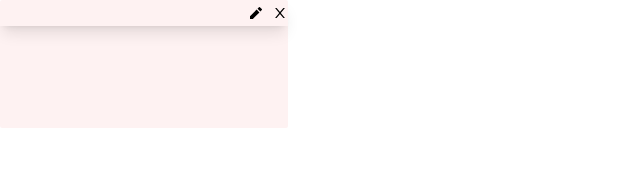
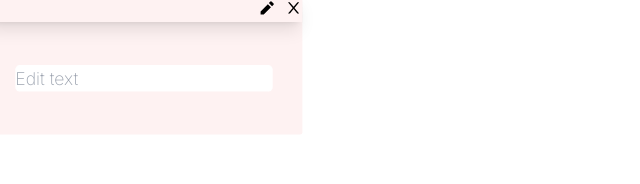
Before and after one commit to LaureanoDev/flashcard, a Next.js app: page /components/Flashcard in a window 1280 px wide. Both pictures are taken after a click on the icon 256 px from the left and 12 px from the top of the page. Shown: the top 184 px of the page, without its empty margins (0-640 px from the left). Built offline with nearby package versions, Linux system fonts and the light colour scheme.

Commit message:
framer motion add

```diff
--- a/package.json
+++ b/package.json
@@ -12,6 +12,7 @@
     "@next/font": "^13.1.5",
     "eslint": "8.32.0",
     "eslint-config-next": "13.1.5",
+    "framer-motion": "^9.0.1",
     "next": "13.1.5",
     "react": "18.2.0",
     "react-dom": "18.2.0",
--- a/pages/components/Flashcard.jsx
+++ b/pages/components/Flashcard.jsx
@@ -2,16 +2,21 @@ import React from "react";
 import { useState } from "react";
 import { AiOutlineClose } from "react-icons/ai";
 import { RiPencilFill } from "react-icons/ri";
+import { motion } from "framer-motion";
 
 const Flashcard = ({ deck, title, deleteCard }) => {
   const [front, setFront] = useState(true);
+  const [isEditing, setIsEditing] = useState(false);
 
   const returnCard = () => {
-    setFront(!front);
+    if (!isEditing) {
+      setFront(!front);
+    }
   };
 
   return (
-    <div
+    <motion.div
+      whileHover={{ scale: 1.1}}
       className={
         front
           ? "h-32 w-72 bg-red-50 rounded-sm cursor-pointer flex flex-col justify-center"
@@ -19,7 +24,7 @@ const Flashcard = ({ deck, title, deleteCard }) => {
       }
     >
       <div className="h-[20%] w-72 shadow-lg flex items-center justify-end gap-2">
-        <RiPencilFill />
+        <RiPencilFill onClick={() => setIsEditing(!isEditing)} type="submit" />
         <AiOutlineClose onClick={() => deleteCard(deck.id)} />
       </div>
       <div
@@ -27,17 +32,28 @@ const Flashcard = ({ deck, title, deleteCard }) => {
         onClick={returnCard}
       >
         <h1
-          className={front ? "display text-center overflow-hidden" : "hidden"}
+          className={
+            front && !isEditing
+              ? "display text-center overflow-hidden"
+              : "hidden"
+          }
         >
           {title}
         </h1>
+
+        <input
+          type="text"
+          className={isEditing ? "rounded border-none" : "hidden"}
+          placeholder="Edit text"
+        />
+
         <h1
           className={front ? "hidden" : "display text-center overflow-hidden"}
         >
           Back
         </h1>
       </div>
-    </div>
+    </motion.div>
   );
 };
 
--- a/pages/index.js
+++ b/pages/index.js
@@ -43,7 +43,7 @@ export default function Home() {
       </div>
       <h1 className="text-center text-white text-2xl">Your Decks</h1>
       <div className="h-auto w-screen bg-zinc-800 flex items-center justify-center">
-        <div className="w-auto h-auto bg-zinc-800 flex flex-col gap-3 max-w-[896px] md:grid grid-cols-2 lg:grid-cols-3">
+        <div className="w-auto h-auto bg-zinc-800 flex flex-col gap-5 max-w-[896px] md:grid grid-cols-2 lg:grid-cols-3">
           {decks.map((deck) => (
             <Flashcard
               key={deck.id}
```
Also changed, not shown: 1 other file (tests, documents, lock files or other folders).
